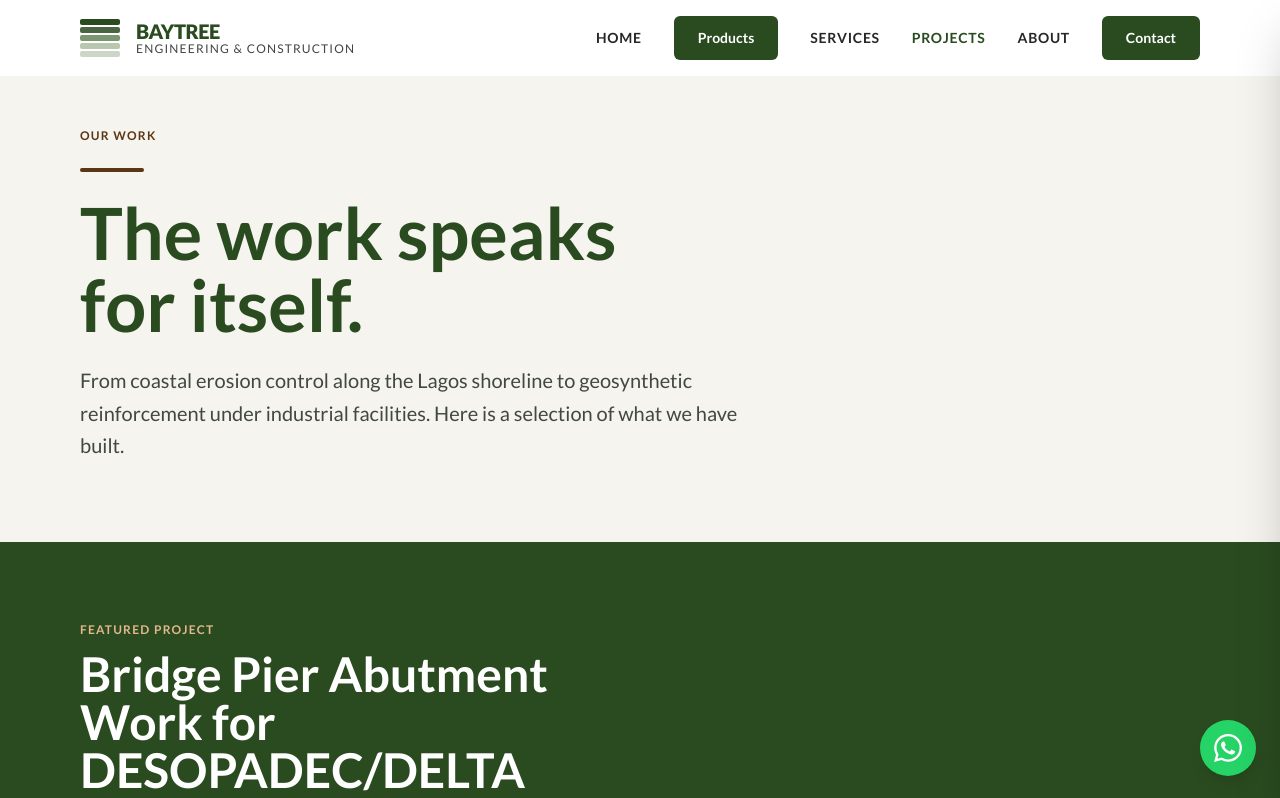
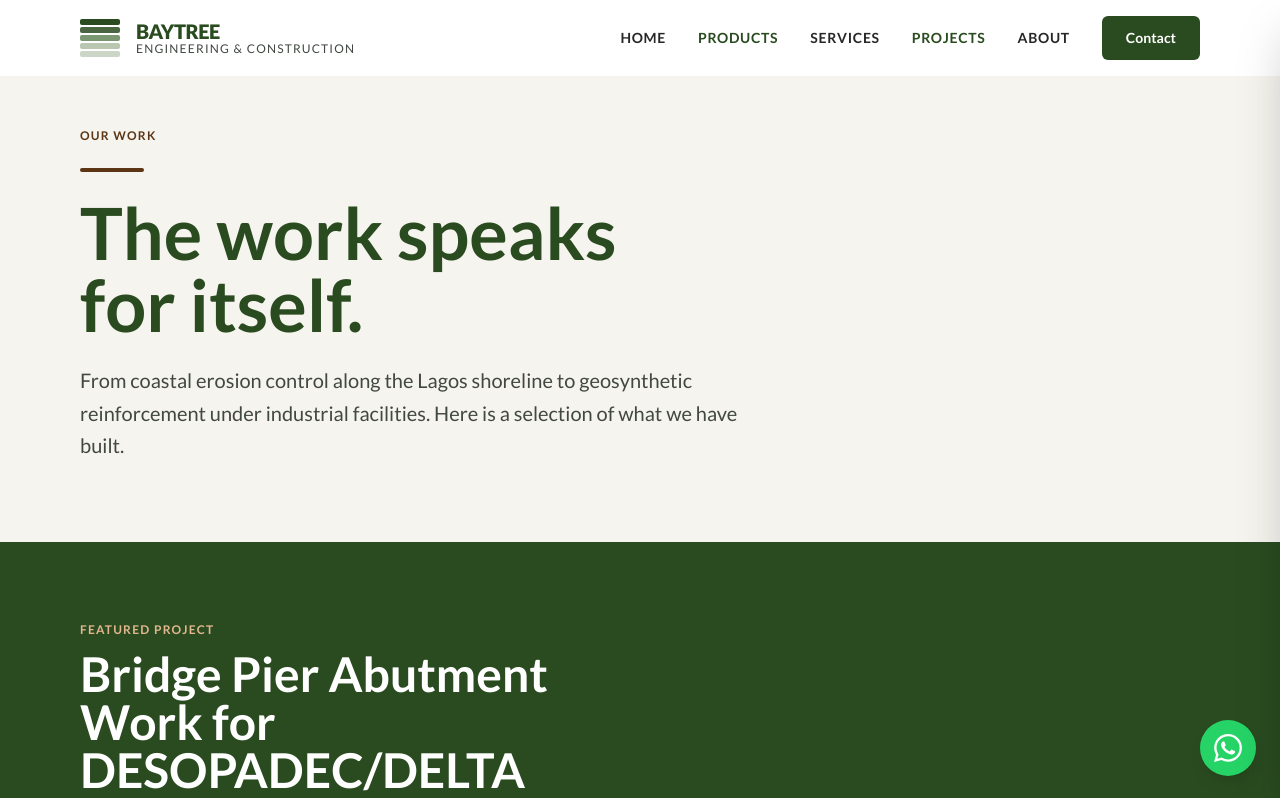
Before and after one commit to akinolaking/Baytree, a website: page projects.html in a window 1280 px wide. Shown: the top 798 px of the page. Drawn offline with Linux system fonts and the light colour scheme.

Commit message:
Update projects.html

```diff
--- a/projects.html
+++ b/projects.html
@@ -146,7 +146,7 @@
 
         <div class="hidden md:flex items-center gap-8">
           <a href="./index.html" class="text-sm font-bold uppercase tracking-wider text-charcoal hover:text-forest-green transition-colors">Home</a>
-             <a href="./products.html"  class="paper-btn-primary !py-3 !px-6 text-sm">Products</a>
+             <a href="./products.html" class="text-sm font-bold uppercase tracking-wider text-forest-green">Products</a>
           <a href="./services.html" class="text-sm font-bold uppercase tracking-wider text-charcoal hover:text-forest-green transition-colors">Services</a>
           <a href="./projects.html" class="text-sm font-bold uppercase tracking-wider text-forest-green">Projects</a>
           <a href="./about.html" class="text-sm font-bold uppercase tracking-wider text-charcoal hover:text-forest-green transition-colors">About</a>
```
